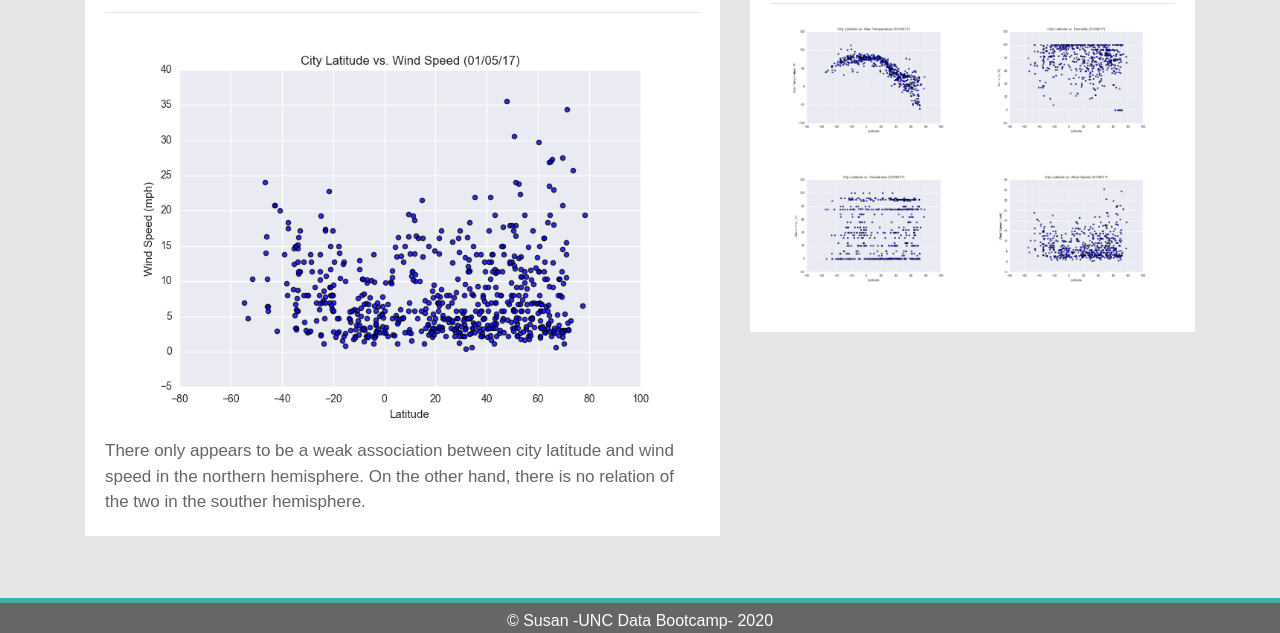
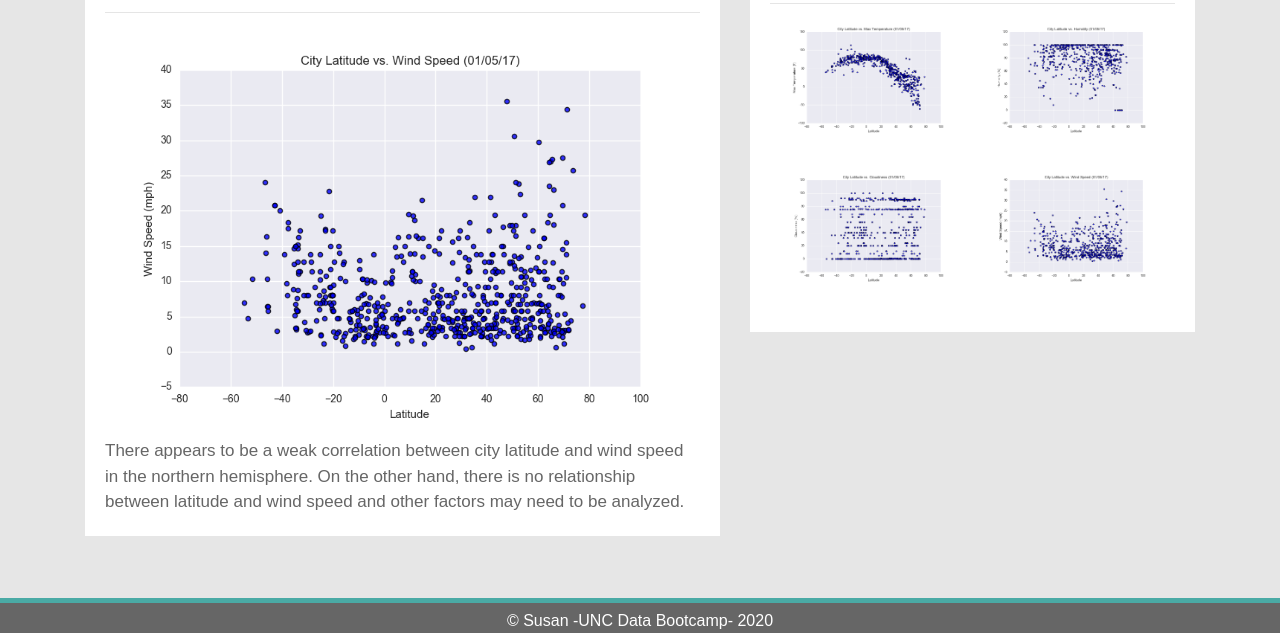
Before and after one commit to SusanCThomas/Web-Visualization-Dashboard, a plain HTML site: page WebVisualizations/Visualizations/wind_speed.html in a window 1280 px wide. Shown: the part 197-830 px from the top of the page. Drawn offline with nearby package versions, Linux system fonts and the light colour scheme.

Commit message:
added description paragraph to wind speed HTML page

```diff
--- a/WebVisualizations/Visualizations/wind_speed.html
+++ b/WebVisualizations/Visualizations/wind_speed.html
@@ -61,8 +61,8 @@
                     <hr>
                     <img src="../Resources/assets/images/Fig4.png" class="small-img float-left"
                         alt="Wind Speed by Latitude">
-                    <p>There only appears to be a weak association between city latitude and wind speed in the northern
-                        hemisphere. On the other hand, there is no relation of the two in the souther hemisphere.</p>
+                    <p>There appears to be a weak correlation between city latitude and wind speed in the northern
+                        hemisphere. On the other hand, there is no relationship between latitude and wind speed and other factors may need to be analyzed.</p>
                 </div>
             </div>
             <div class="col-lg-5 col-md-12">
```
